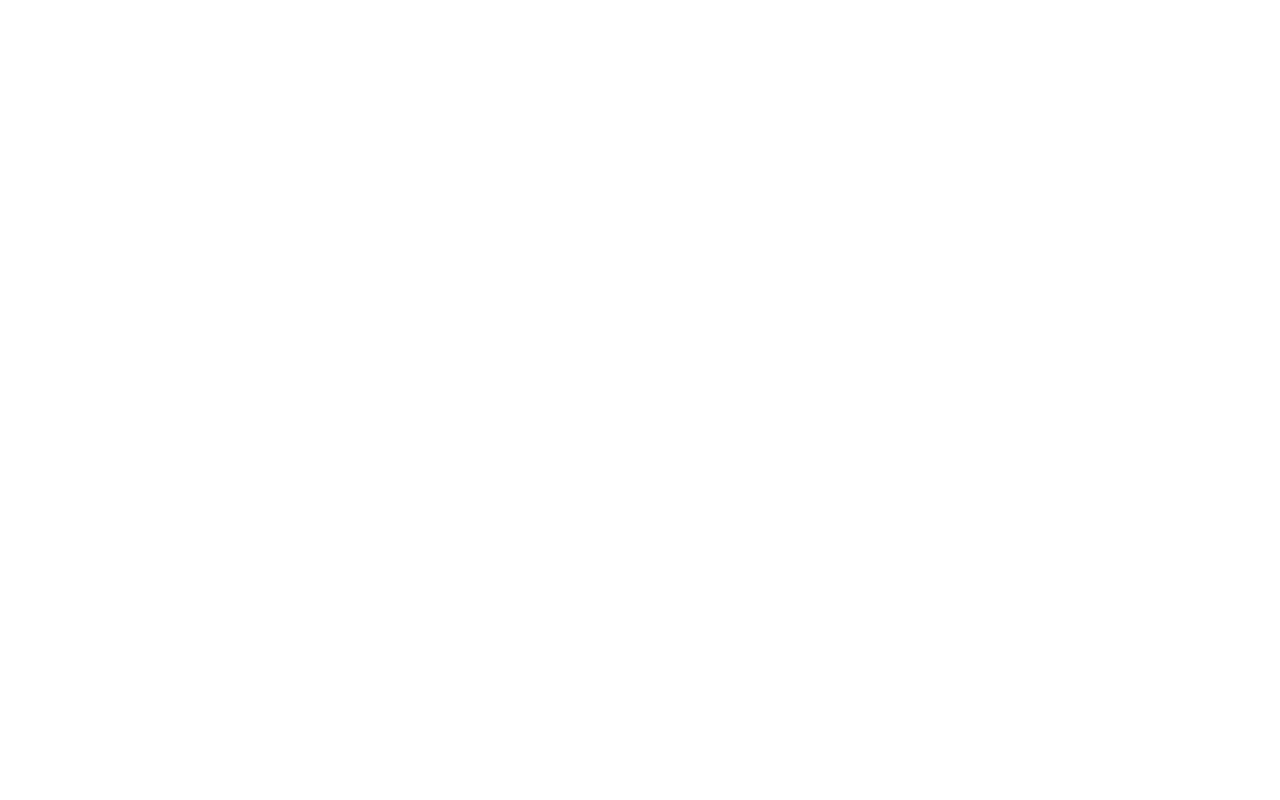
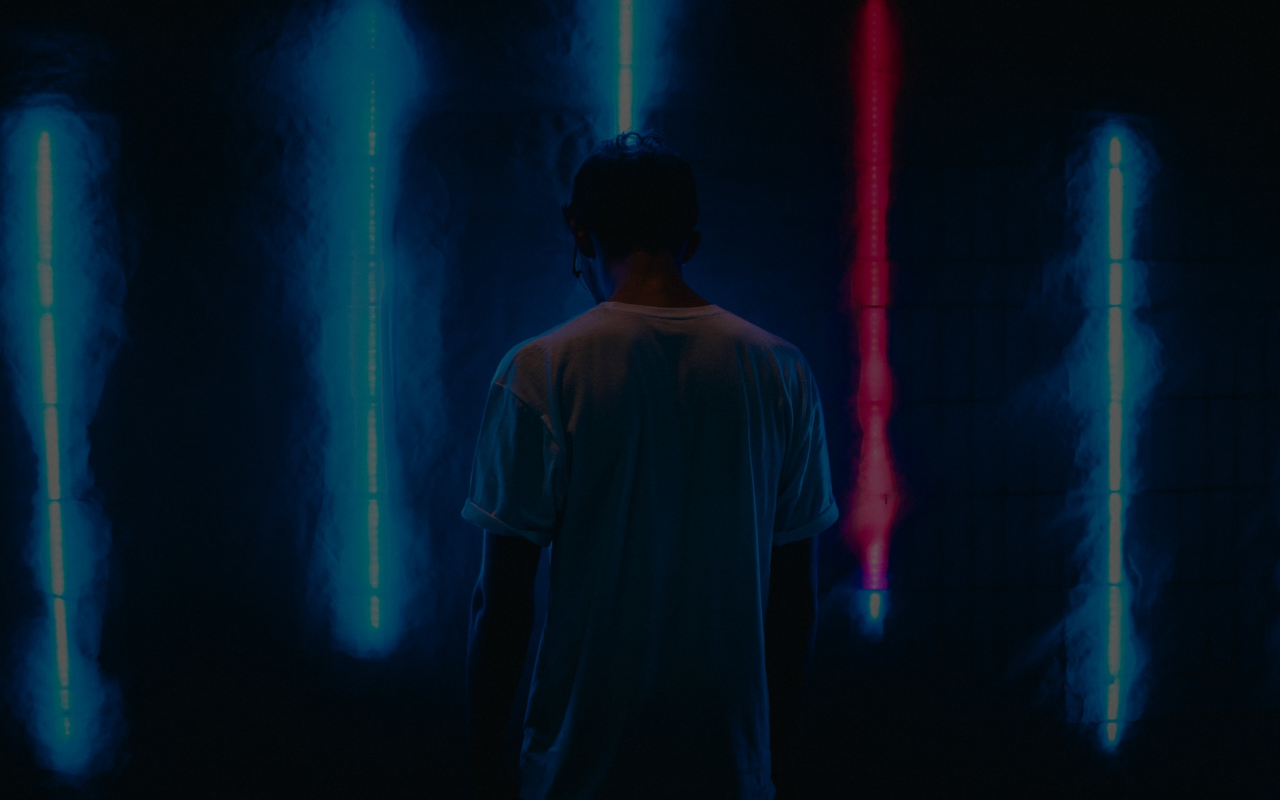
Before and after one commit to CJR85/neon-light-effect, a plain HTML site: page index.html in a window 1280 px wide. Drawn offline with Linux system fonts and the light colour scheme.

Commit message:
Add and style bg hero image.

```diff
--- a/index.html
+++ b/index.html
@@ -7,5 +7,7 @@
     <link rel="stylesheet" href="style.css" />
     <title>Neon Light Effect</title>
   </head>
-  <body></body>
+  <body>
+    <div class="hero"></div>
+  </body>
 </html>
--- a/style.css
+++ b/style.css
@@ -2,3 +2,13 @@
   margin: 0;
   padding: 0;
 }
+
+.hero {
+  height: 100vh;
+  width: 100%;
+  background-image: linear-gradient(rgba(0, 0, 0, 0.6), rgba(0, 0, 0, 0.6)),
+    url(neon-demon.jpeg);
+  background-size: cover;
+  background-position: center;
+  position: relative;
+}
```
